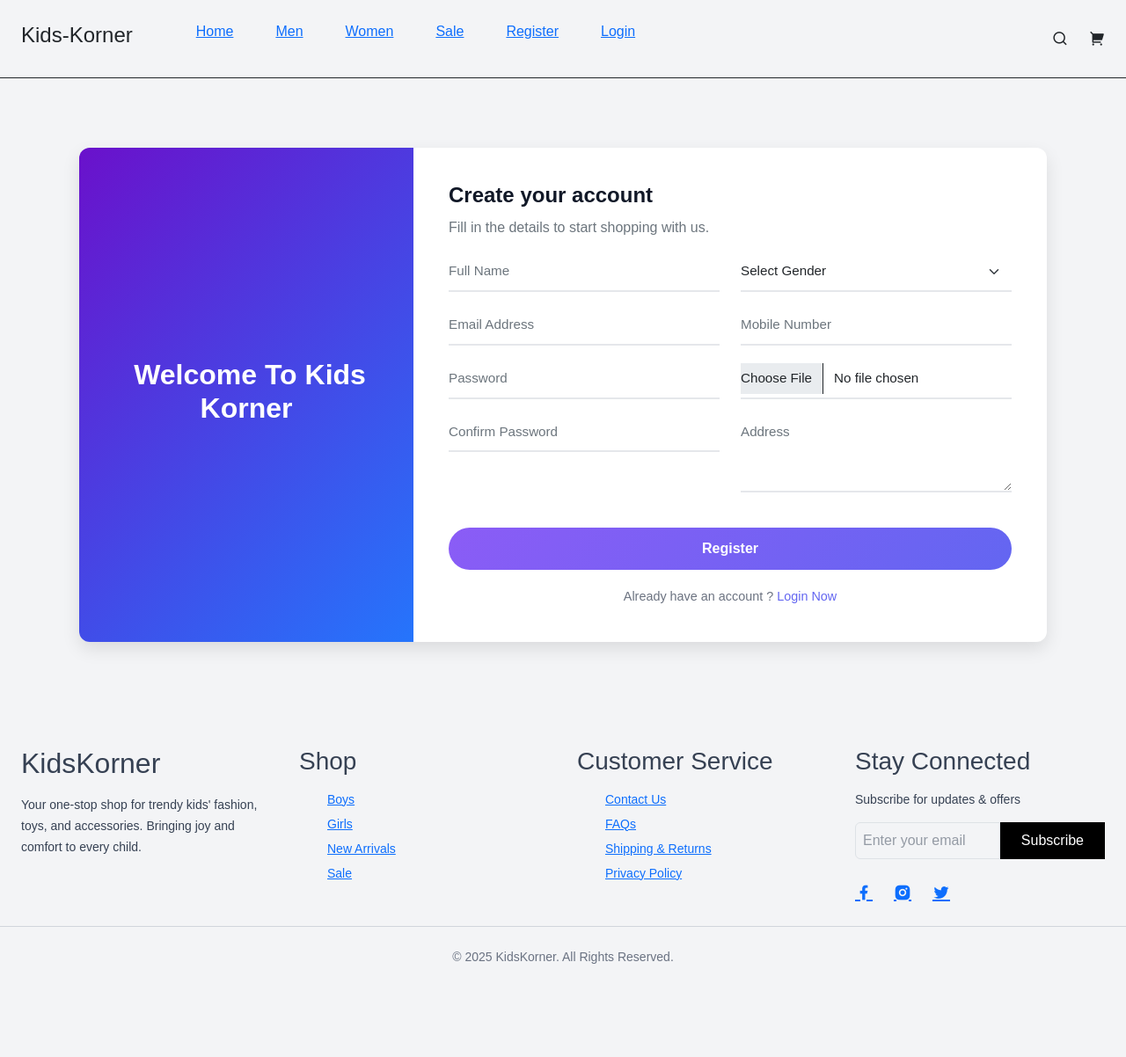
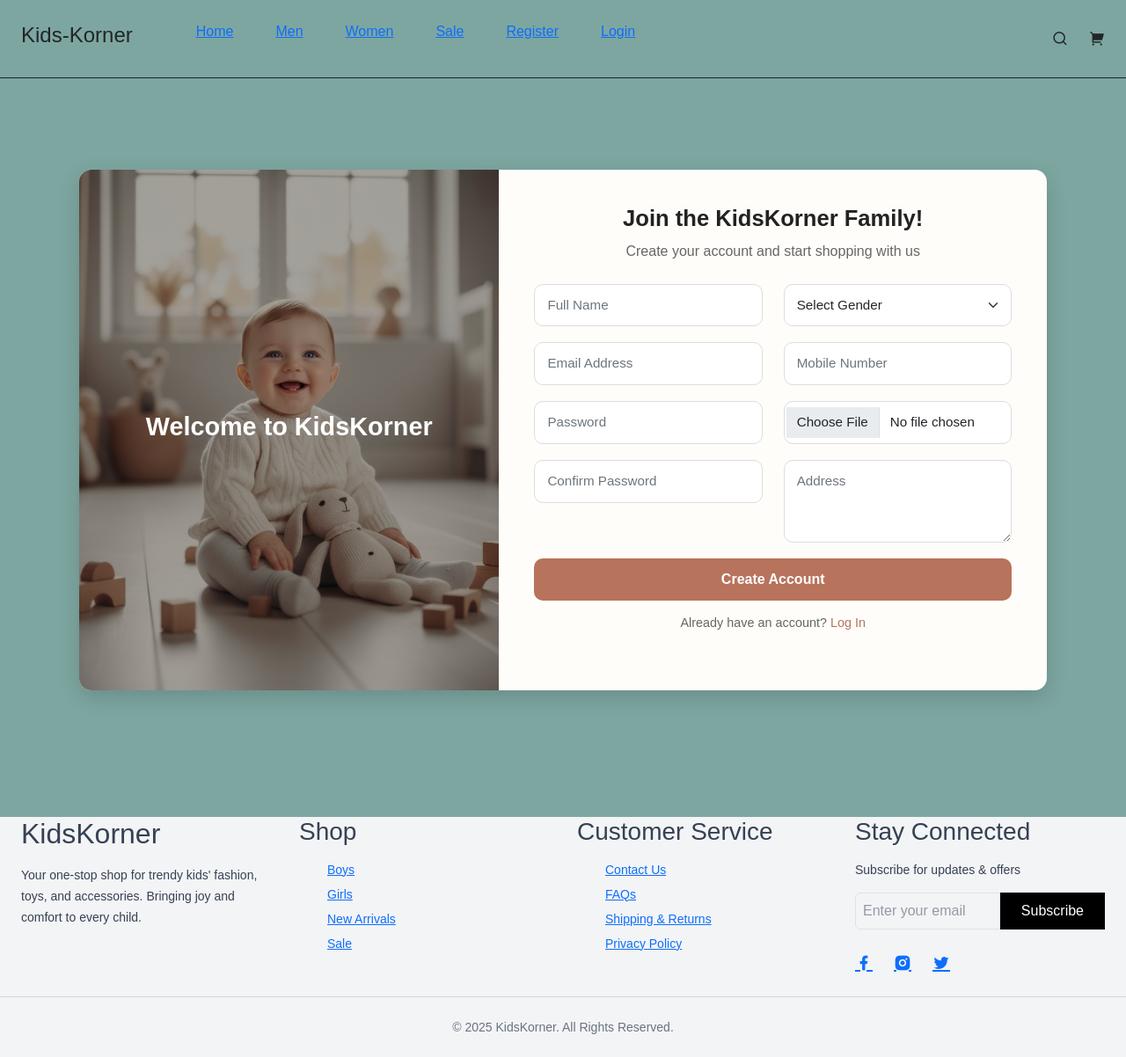
Before and after one commit to ZalaNirbhay/KidsKorner, a PHP site: page /register.php in a window 1280 px wide. Shown: the whole page at 88% size. Before the commit the page ends 1096 px from the top, so only its background shows below. Run offline with PHP 8.4, Linux system fonts and the light colour scheme; some libraries are stand-ins or nearby versions.

Commit message:
new design updated for register page

```diff
--- a/register.php
+++ b/register.php
@@ -9,38 +9,32 @@ if (isset($_POST['regbtn'])) {
     $address = $_POST['address'];
     $profile_photo = uniqid() . $_FILES['profile_photo']['name'];
     $profile_photo_tmp = $_FILES['profile_photo']['tmp_name'];
-    // $token = bin2hex(random_bytes(50));
 
-    $q = "INSERT INTO `registration`(`fullname`, `email`, `password`, `mobile`, `gender`, `profile_picture`, `address`) VALUES ('$fullname','$email','$password',$mobile,'$gender','$profile_photo','$address')";
+    $q = "INSERT INTO `registration`(`fullname`, `email`, `password`, `mobile`, `gender`, `profile_picture`, `address`)
+          VALUES ('$fullname','$email','$password',$mobile,'$gender','$profile_photo','$address')";
 
     if (mysqli_query($con, $q)) {
         if (!is_dir("images/profile_pictures")) {
             mkdir("images/profile_pictures");
-            move_uploaded_file($profile_photo_tmp, "d:\laragon\www\projectes\Kids-Korner\images\profile_pictures" . $profile_photo);
         }
-    } else {
         move_uploaded_file($profile_photo_tmp, "images/profile_pictures/" . $profile_photo);
     }
 
-?>
-    <script>
-        window.location.href = "register.php";
-    </script>
-<?php
+    echo "<script>window.location.href='register.php';</script>";
 }
 ob_start();
 ?>
 
 <style>
     body {
-        background: #f3f4f6;
+        background: #7da6a1; /* soft muted teal */
         font-family: 'Poppins', sans-serif;
     }
 
     .register-wrapper {
         max-width: 1100px;
         margin: auto;
-        min-height: 90vh;
+        min-height: 100vh;
         display: flex;
         align-items: center;
         justify-content: center;
@@ -49,82 +43,106 @@ ob_start();
     .register-card {
         display: flex;
         width: 100%;
-        border-radius: 12px;
+        border-radius: 14px;
         overflow: hidden;
-        box-shadow: 0 8px 20px rgba(0, 0, 0, 0.1);
-        background: #fff;
+        background: #fffdf9;
+        box-shadow: 0 8px 25px rgba(0, 0, 0, 0.15);
     }
 
+    /* Left Side - Banner with background image */
     .register-left {
         flex: 1;
-        background: linear-gradient(135deg, #6a11cb, #2575fc);
+        background: url("designing_pages_images/baby-image.png") center/cover no-repeat;
+        position: relative;
         display: flex;
         align-items: center;
         justify-content: center;
-        color: #fff;
+        text-align: center;
         padding: 30px;
-        text-align: center;
+    }
+
+    .register-left .overlay {
+        position: absolute;
+        top: 0;
+        left: 0;
+        width: 100%;
+        height: 100%;
+        background: rgba(0, 0, 0, 0.35); /* dark overlay for readability */
     }
 
     .register-left h1 {
-        font-size: 2rem;
+        position: relative;
+        color: #fff;
+        font-size: 1.8rem;
         font-weight: 700;
+        padding: 12px 20px;
+        border-radius: 10px;
+        z-index: 1;
     }
 
+    /* Right Side - Form */
     .register-right {
-        flex: 2;
+        flex: 1.3;
         padding: 40px;
     }
 
     .register-right h2 {
-        font-size: 1.5rem;
+        font-size: 1.6rem;
         font-weight: 700;
         margin-bottom: 10px;
-        color: #111827;
+        text-align: center;
+        color: #222;
+    }
+
+    .register-right p {
+        text-align: center;
+        color: #666;
+        margin-bottom: 25px;
     }
 
     .form-control,
     .form-select,
     textarea {
-        border: none;
-        border-bottom: 2px solid #e5e7eb;
-        border-radius: 0;
-        box-shadow: none;
-        padding: 10px 0;
+        border: 1px solid #ddd;
+        border-radius: 10px;
+        padding: 12px 14px;
         font-size: 0.95rem;
+        margin-bottom: 18px;
+        transition: all 0.3s ease;
     }
 
     .form-control:focus,
     .form-select:focus,
     textarea:focus {
-        border-color: #8b5cf6;
+        border-color: #b8735c; /* KidsKorner theme */
         outline: none;
-        box-shadow: none;
     }
 
-    .btn-kapadabazar {
-        background: linear-gradient(135deg, #8b5cf6, #6366f1);
+    .btn-kidskorner {
+        background: #b8735c;
         color: #fff;
         border: none;
         padding: 12px;
+        width: 100%;
+        border-radius: 10px;
         font-weight: 600;
-        border-radius: 25px;
-        transition: all 0.3s ease;
+        font-size: 1rem;
+        transition: background 0.3s ease;
     }
 
-    .btn-kapadabazar:hover {
-        background: linear-gradient(135deg, #6366f1, #4338ca);
+    .btn-kidskorner:hover {
+        background: #9a5b45;
     }
 
     .register-footer {
-        margin-top: 20px;
+        margin-top: 15px;
+        text-align: center;
         font-size: 0.9rem;
-        color: #6b7280;
-        text-align: center;
+        color: #555;
     }
 
     .register-footer a {
-        color: #6366f1;
+        color: #b8735c;
         font-weight: 500;
         text-decoration: none;
     }
@@ -137,90 +155,51 @@ ob_start();
         .register-card {
             flex-direction: column;
         }
-
         .register-left {
-            padding: 20px;
+            height: 200px;
         }
     }
 </style>
 
 <div class="register-wrapper">
     <div class="register-card">
-        <!-- Left Panel -->
+        <!-- Left Panel with background image -->
         <div class="register-left">
-            <h1><i class="fa-solid fa-user-plus me-2"></i> Welcome To Kids Korner</h1>
+            <div class="overlay"></div>
+            <h1>Welcome to KidsKorner</h1>
         </div>
 
-        <!-- Right Panel -->
+        <!-- Right Panel with form -->
         <div class="register-right">
-            <h2>Create your account</h2>
-            <p class="text-muted">Fill in the details to start shopping with us.</p>
+            <h2>Join the KidsKorner Family!</h2>
+            <p>Create your account and start shopping with us</p>
 
-            <form method="post" action="register.php" enctype="multipart/form-data" id="registerForm">
+            <form method="post" enctype="multipart/form-data">
                 <div class="row g-4">
-                    <!-- Left Column -->
                     <div class="col-lg-6">
-                        <div class="mb-3">
-                            <input type="text" class="form-control" name="fullname" placeholder="Full Name"
-                                data-validation="required alpha">
-                            <span class="error text-danger" id="fullnameError"></span>
+                        <input type="text" class="form-control" name="fullname" placeholder="Full Name" required>
+                        <input type="email" class="form-control" name="email" placeholder="Email Address" required>
+                        <input type="password" class="form-control" name="password" placeholder="Password" required>
+                        <input type="password" class="form-control" name="confirm_password" placeholder="Confirm Password" required>
                     </div>
-                        <div class="mb-3">
-                            <input type="email" class="form-control" name="email" placeholder="Email Address"
-                                data-validation="required email">
-                            <span class="error text-danger" id="emailError"></span>
-                        </div>
-                        <div class="mb-3">
-                            <input type="password" class="form-control" name="password" id="password"
-                                placeholder="Password" data-validation="required strongPassword min max"
-                                data-min="8" data-max="25">
-                            <span class="error text-danger" id="passwordError"></span>
-                        </div>
-                        <div class="mb-3">
-                            <input type="password" class="form-control" name="confirm_password"
-                                placeholder="Confirm Password" data-validation="required confirmPassword"
-                                data-password-id="password">
-                            <span class="error text-danger" id="confirm_passwordError"></span>
-                        </div>
-                    </div>
-
-                    <!-- Right Column -->
                     <div class="col-lg-6">
-                        <div class="mb-3">
-                            <select class="form-select" name="gender" data-validation="required">
+                        <select class="form-select" name="gender" required>
                             <option value="" selected>Select Gender</option>
                             <option value="Male">Male</option>
                             <option value="Female">Female</option>
                             <option value="Other">Other</option>
                         </select>
-                            <span class="error text-danger" id="genderError"></span>
-                        </div>
-                        <div class="mb-3">
-                            <input type="text" class="form-control" name="mobile" placeholder="Mobile Number"
-                                data-validation="required numeric min max" data-min="10" data-max="10">
-                            <span class="error text-danger" id="mobileError"></span>
-                        </div>
-                        <div class="mb-3">
-                            <input type="file" class="form-control" name="profile_photo"
-                                data-validation="required file filesize" data-filesize="200">
-                            <span class="error text-danger" id="profile_photoError"></span>
-                        </div>
-                        <div class="mb-3">
-                            <textarea class="form-control" name="address" rows="3" placeholder="Address"
-                                data-validation="required"></textarea>
-                            <span class="error text-danger" id="addressError"></span>
+                        <input type="text" class="form-control" name="mobile" placeholder="Mobile Number" required>
+                        <input type="file" class="form-control" name="profile_photo" required>
+                        <textarea class="form-control" name="address" rows="3" placeholder="Address" required></textarea>
                     </div>
                 </div>
+                <button type="submit" class="btn-kidskorner" name="regbtn">Create Account</button>
+            </form>
 
-                    <!-- Submit -->
-                    <div class="col-12">
-                        <button type="submit" class="btn w-100 btn-kapadabazar" name="regbtn">Register</button>
             <div class="register-footer">
-                            <p class="mb-0 mt-3">Already have an account ? <a href="login.php">Login Now</a></p>
+                <p>Already have an account? <a href="login.php">Log In</a></p>
             </div>
-                    </div>
-                </div>
-            </form>
         </div>
     </div>
 </div>
```
Also changed, not shown: designing_pages_images/about-us_page.png (added), designing_pages_images/admin_page.png (added), designing_pages_images/baby-image.png (added), designing_pages_images/cart_page.png (added), designing_pages_images/contact-us_page.png (added), designing_pages_images/home_page.png (added), designing_pages_images/login_page.png (added), designing_pages_images/register_page.png (added). Lines whose indentation alone changed are shown as unchanged.
